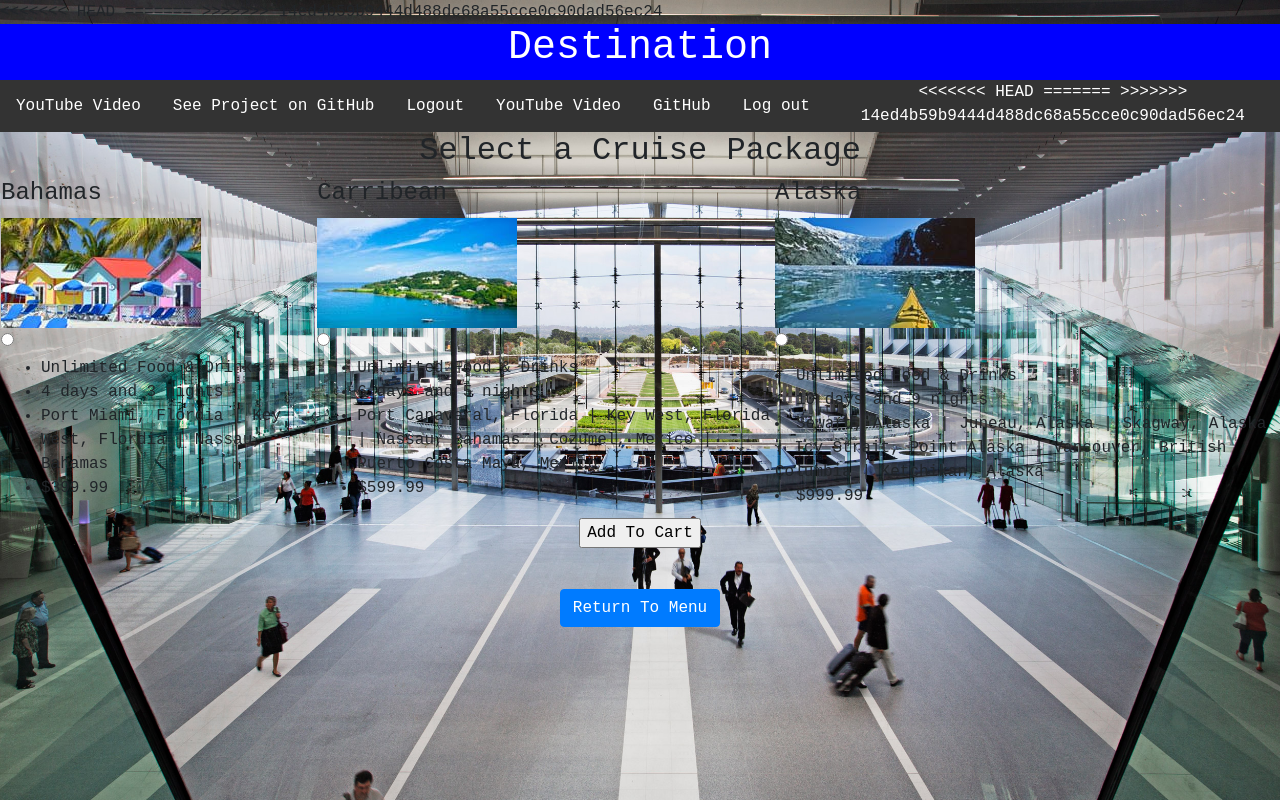
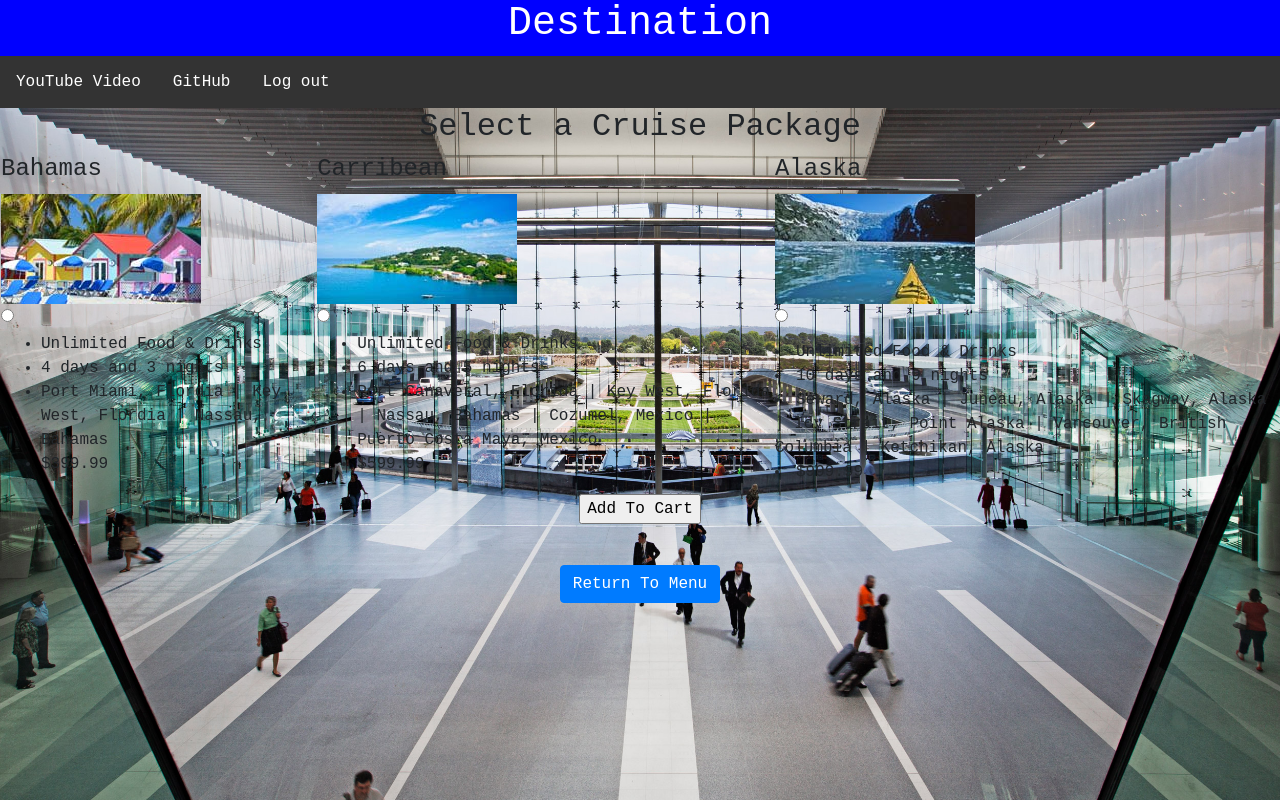
Before and after one commit to malynch7/Web-Programming-Final-Project, a PHP site: page /views/inventory.php in a window 1280 px wide. Run offline with PHP 8.4, Linux system fonts and the light colour scheme; data that the repository does not hold is empty.

Commit message:
moved stuff to stylesheet
moved stuff to stylesheet

```diff
--- a/views/css/Style.css
+++ b/views/css/Style.css
@@ -4,7 +4,7 @@ body{
   background-image: url('../images/canberra.jpg');
 }
 
-div {
+.divtop {
 background-color: blue;
 color: white;
 }
@@ -36,3 +36,12 @@ li a:hover:not(.active) {
 .active {
   background-color: #4CAF50;
 }
+
+body {
+  margin: 0;
+  padding: 0;
+  background-size:cover;
+  background-size: 100%;
+  font-family:  "Courier New";
+  background-image: url('../images/canberra.jpg');
+}
--- a/views/inventory.php
+++ b/views/inventory.php
@@ -19,69 +19,16 @@ if($_POST['One']){
     <title>Cruise and Park</title>
     <link rel="stylesheet" href="https://stackpath.bootstrapcdn.com/bootstrap/4.1.3/css/bootstrap.min.css" integrity="sha384-MCw98/SFnGE8fJT3GXwEOngsV7Zt27NXFoaoApmYm81iuXoPkFOJwJ8ERdknLPMO" crossorigin="anonymous">
     <meta name="viewport" content="width=device-width, initial-scale=1">
-<<<<<<< HEAD
-    <style>
-
-        body{
-    margin: 0;
-    padding: 0;
-    background-size:cover;
-    background-size: 100%;
-    font-family:  "Courier New";
-    background-image: url('../images/canberra.jpg');
-}
-
-        div {
-            background-color: blue;
-            color: white;
-        }
-
-        .ulnav {
-            list-style-type: none;
-            margin: 0;
-            padding: 0;
-            overflow: hidden;
-            background-color: #333;
-        }
-
-        .linav {
-            float: left;
-        }
-
-        li a {
-            display: block;
-            color: white;
-            text-align: center;
-            padding: 14px 16px;
-            text-decoration: none;
-        }
-
-        li a:hover:not(.active) {
-            background-color: #111;
-        }
-
-        .active {
-            background-color: #4CAF50;
-        }
-    </style>
-=======
     <link rel="stylesheet" type="text/css" href="views/css/Style.css">
->>>>>>> 14ed4b59b9444d488dc68a55cce0c90dad56ec24
 </head>
 
 <body>
-<center><div>
+<center><div class="divtop">
         <h1>Destination</h1>
         <ul class="ulnav">
-<<<<<<< HEAD
-            <li class="linav"><a href="youtube.html">YouTube Video</a></li>
-            <li class="linav"><a href="https://github.com/malynch7/Web-Programming-Final-Project">See Project on GitHub</a></li>
-            <li class="linav"><a href="#news">Logout</a></li>
-=======
             <li class="linav"><a href="#about">YouTube Video</a></li>
             <li class="linav"><a href="https://github.com/malynch7/Web-Programming-Final-Project">GitHub</a></li>
             <li class="linav"><a href="index.php?action=logout">Log out</a></li>
->>>>>>> 14ed4b59b9444d488dc68a55cce0c90dad56ec24
         </ul>
     </div></center>
 
```
Also changed, not shown: views/viewcart.php (+1 -43 lines), views/youtube.html (+1 -48 lines).
